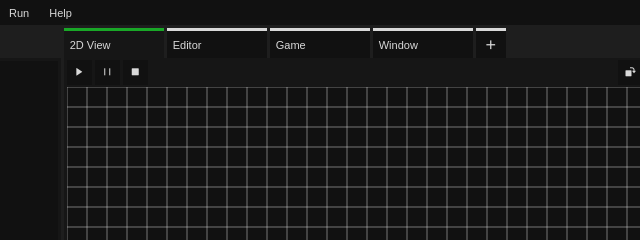
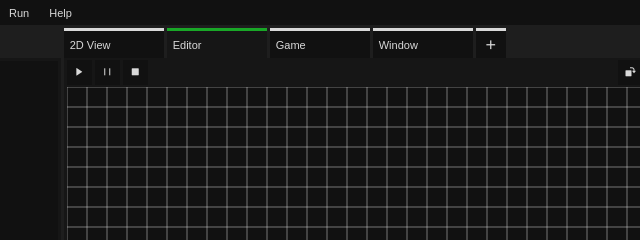
Before and after one commit to Bio-Bit-Games-ltd/rocon-studio, an Electron app: page app/app.html in a window 1366 px wide. Both pictures are taken after a click on the button "Editor". Shown: the top 240 px of the page, 230-870 px from the left. Drawn offline with nearby package versions, Linux system fonts and the light colour scheme; files that its build step writes are made by us from their sources.

Commit message:
update 4234324235

```diff
--- a/app/app.html
+++ b/app/app.html
@@ -113,10 +113,10 @@
                 <div id="ui-top-container" class="tab-container">
                     <div class="ui-tab-container">
                         <div class="ui-tab-row">
-                            <button class="tab-button">2D View</button>
-                            <button class="tab-button">Editor</button>
-                            <button class="tab-button">Game</button>
-                            <button class="tab-button">Window</button>
+                            <button class="tab-button tab-b-button">2D View</button>
+                            <button class="tab-button tab-b-button">Editor</button>
+                            <button class="tab-button tab-b-button">Game</button>
+                            <button class="tab-button tab-b-button">Window</button>
                             <button class="add-tab-button"><i class="ri-add-fill"></i></button>
                         </div>
                         <div class="ui-tab">
--- a/app/app.js
+++ b/app/app.js
@@ -19,7 +19,7 @@ import { RangeProgress } from "../modules/range-progress/range-progress.js";
 import { viewportGrid } from "../modules/viewport-grid/viewport-grid.js";
 import { viewportSelection } from "../modules/viewport-selection/viewport-selection.js";
 import { animation } from "../modules/animation/animation.js";
-import { tabHighlight } from "../modules/tab/tab-highlight.js";
+import { tabHighlight } from "../modules/tab-highlight/tab-highlight.js";
 // import { applicationPath } from "../modules/application-path/application-path.js"
 
 // UI IMPORTS :
--- a/modules/tab/tab-highlight.js
+++ b/modules/tab-highlight/tab-highlight.js
@@ -1,3 +1,11 @@
+
+
+
+
+
+
+
+
 
 
 
@@ -14,6 +22,7 @@ const primaryColor = "#19A727";
 const tertiaryColor = "#161616";
 
 const tabCButton = document.querySelectorAll(".tab-c-button");
+const tabBButton = document.querySelectorAll(".tab-b-button");
 
 export function tabHighlight() {
     function tabCHighlightManage(buttons) {
@@ -30,4 +39,19 @@ export function tabHighlight() {
     }
 
     tabCHighlightManage(tabCButton);
+
+    function tabBHighlightManage(buttons) {
+        buttons.forEach(button => {
+            button.addEventListener('click', () => {
+                buttons.forEach(btn => {
+                    btn.style.borderColor = '#D9D9D9'
+                    btn.style.background = '#111111';
+                });
+                button.style.borderColor = primaryColor;
+                button.style.background = tertiaryColor;
+            });
+        });
+    }
+
+    tabBHighlightManage(tabBButton);
 }
```
